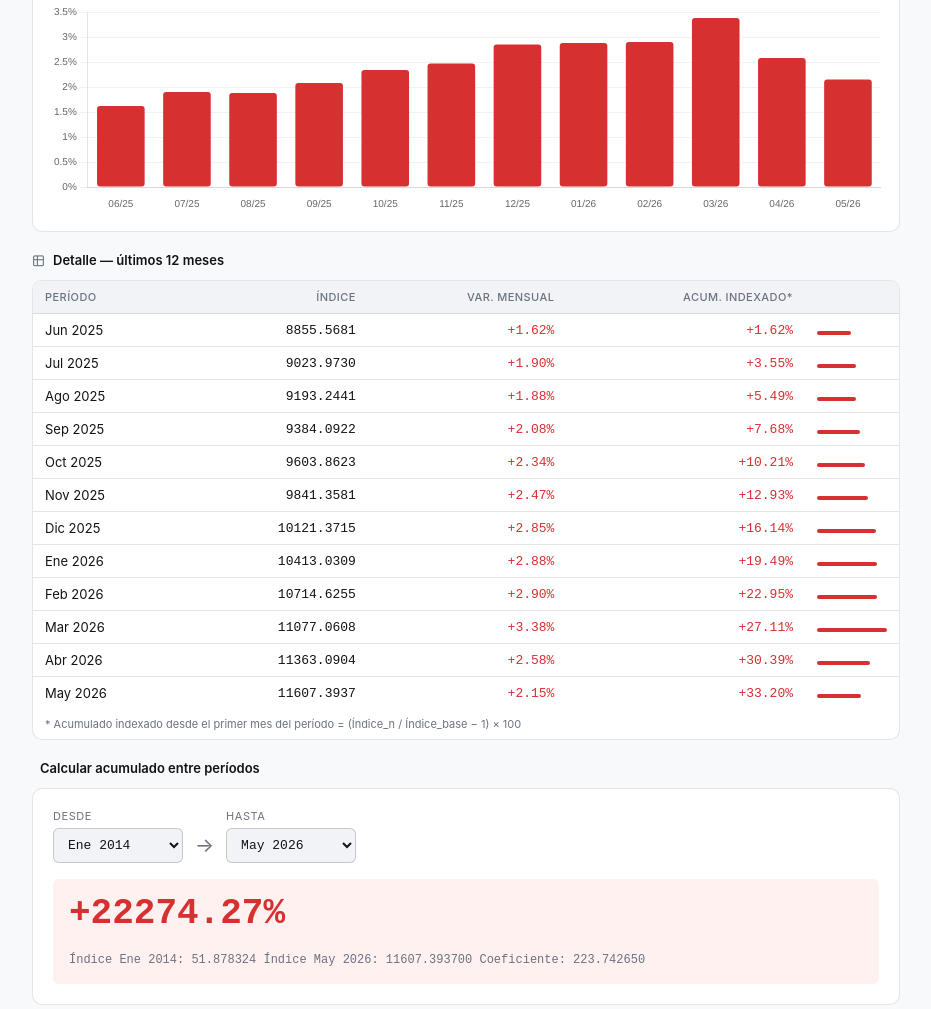
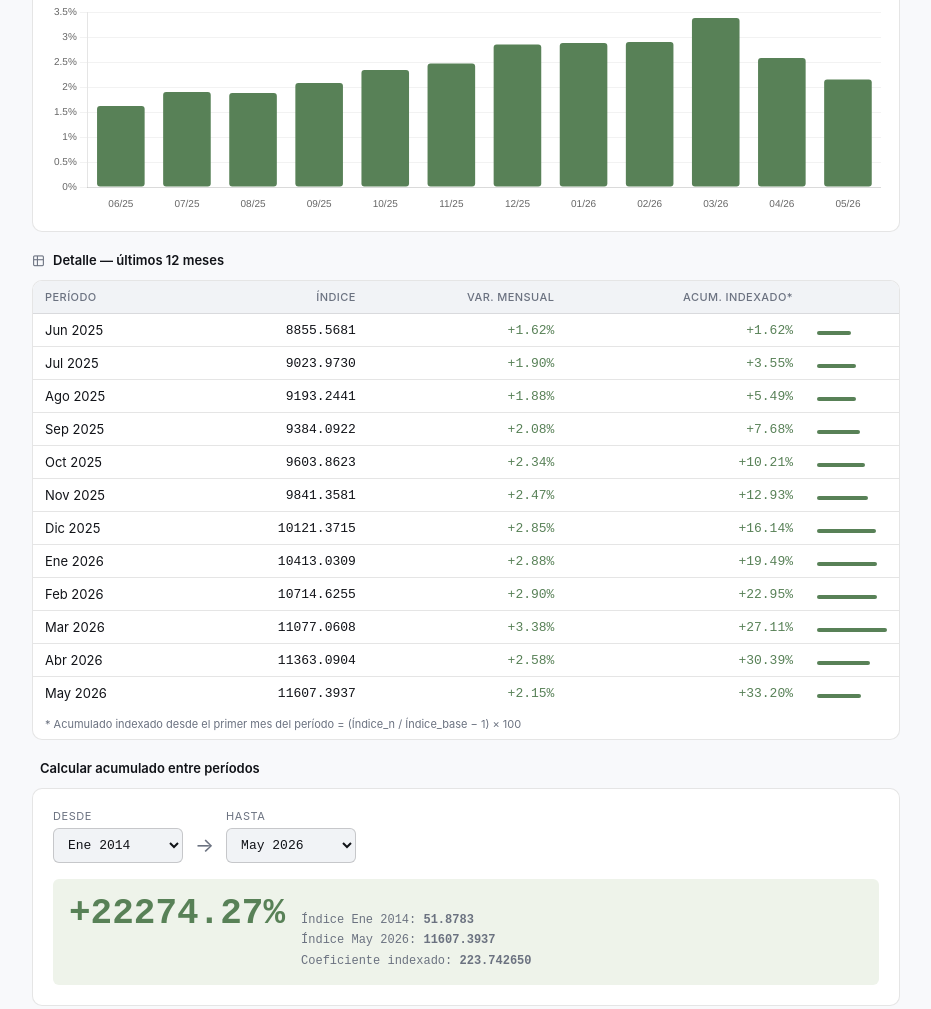
Before and after one commit to ROKYLOKO/facpce-axi, a plain HTML site: page index.html in a window 1280 px wide. Shown: the part 515-1524 px from the top of the page, without its empty margins (174-1105 px from the left). Drawn offline with nearby package versions, Linux system fonts and the light colour scheme; some icons are missing.

Commit message:
Add files via upload

```diff
--- a/index.html
+++ b/index.html
@@ -18,8 +18,8 @@
     --border2: rgba(0,0,0,.18);
     --text: #111318;
     --muted: #6b7280;
-    --red: #d63031;
-    --red-bg: #fff1f0;
+    --green: #588157;
+    --green-bg: #eef3ea;
     --blue: #1d4ed8;
     --blue-bg: #eff6ff;
     --radius: 10px;
@@ -31,7 +31,7 @@
       --bg: #0f1117; --surface: #1a1d27; --surface2: #22273a;
       --border: rgba(255,255,255,.1); --border2: rgba(255,255,255,.2);
       --text: #e8eaf0; --muted: #9ca3b0;
-      --red-bg: #2d0a0a; --blue-bg: #0a1a3d;
+      --green-bg: #1a2616; --blue-bg: #0a1a3d;
     }
   }
 
@@ -77,7 +77,7 @@
     display: inline-flex; align-items: center; gap: 5px;
   }
   #statusChip.ok { background: #e8f5e9; color: #2e7d32; }
-  #statusChip.err { background: var(--red-bg); color: var(--red); }
+  #statusChip.err { background: var(--green-bg); color: var(--green); }
   @media (prefers-color-scheme: dark) {
     #statusChip.ok { background: #0d2b0d; color: #66bb6a; }
   }
@@ -106,13 +106,13 @@
     border-radius: var(--radius); padding: 18px;
   }
   .card.hero {
-    border-left: 4px solid var(--red);
+    border-left: 4px solid var(--green);
     padding: 20px 22px;
   }
 
   .lbl { font-size: 11px; color: var(--muted); text-transform: uppercase; letter-spacing: .06em; margin-bottom: 5px; }
   .num { font-size: 36px; font-weight: 600; font-family: var(--mono); line-height: 1; }
-  .num.red { color: var(--red); }
+  .num.red { color: var(--green); }
   .num.md { font-size: 22px; }
   .num.lg { font-size: 44px; }
   .sub-text { font-size: 12px; color: var(--muted); margin-top: 5px; }
@@ -131,9 +131,9 @@
   td { padding: 8px 12px; border-bottom: 1px solid var(--border); }
   tr:last-child td { border-bottom: none; }
   .mono { font-family: var(--mono); }
-  .red-txt { color: var(--red); }
+  .red-txt { color: var(--green); }
   .bar-cell { width: 80px; }
-  .minibar { height: 4px; border-radius: 2px; background: var(--red); display: inline-block; }
+  .minibar { height: 4px; border-radius: 2px; background: var(--green); display: inline-block; }
 
   /* Section titles */
   .stitle {
@@ -166,10 +166,10 @@
   .result-detail { font-size: 12px; color: var(--muted); font-family: var(--mono); line-height: 1.7; }
 
   .acum-result-row {
-    background: var(--red-bg); border-radius: var(--radius-sm);
+    background: var(--green-bg); border-radius: var(--radius-sm);
     padding: 14px 16px; display: flex; align-items: baseline; gap: 16px; flex-wrap: wrap;
   }
-  .acum-big { font-size: 36px; font-weight: 600; font-family: var(--mono); color: var(--red); }
+  .acum-big { font-size: 36px; font-weight: 600; font-family: var(--mono); color: var(--green); }
 
   /* Last update badge */
   .update-badge {
@@ -497,7 +497,7 @@ function render(data, updatedAt = null) {
       datasets: [{
         label: 'Var. mensual %',
         data: varData.map(x => parseFloat(x.monthly.toFixed(2))),
-        backgroundColor: '#d63031',
+        backgroundColor: '#588157',
         borderRadius: 3, borderSkipped: false,
       }]
     },
@@ -549,11 +549,12 @@ function calcAcum() {
 
   // INDEXED accumulation: (I_final / I_initial - 1) × 100
   const acum = (td.index / fd.index - 1) * 100;
+  const coef = td.index / fd.index;
   document.getElementById('acumRes').textContent = `+${acum.toFixed(2)}%`;
   document.getElementById('acumDetail').innerHTML =
-    `Índice ${fPer(fd.date)}: ${fd.index.toFixed(6)}\n` +
-    `Índice ${fPer(td.date)}: ${td.index.toFixed(6)}\n` +
-    `Coeficiente: ${(td.index / fd.index).toFixed(6)}`;
+    `Índice ${fPer(fd.date)}: <b>${fd.index.toFixed(4)}</b><br>` +
+    `Índice ${fPer(td.date)}: <b>${td.index.toFixed(4)}</b><br>` +
+    `Coeficiente indexado: <b>${coef.toFixed(6)}</b>`;
 }
 
 // ─── Calc: nominal value ─────────────────────────────────────────────────────
@@ -577,10 +578,10 @@ function calcValor() {
 
   document.getElementById('valorNum').textContent = `$ ${fmtPesos(adjusted)}`;
   document.getElementById('valorDetail').innerHTML =
-    `Valor base: $ ${fmtPesos(nominal)}\n` +
-    `Índice ${fPer(fd.date)}: ${fd.index.toFixed(4)}\n` +
-    `Índice ${fPer(td.date)}: ${td.index.toFixed(4)}\n` +
-    `Coeficiente AXI: ${coef.toFixed(6)}`;
+    `Valor base (${fPer(fd.date)}): <b>$ ${fmtPesos(nominal)}</b><br>` +
+    `Índice ${fPer(fd.date)}: <b>${fd.index.toFixed(4)}</b><br>` +
+    `Índice ${fPer(td.date)}: <b>${td.index.toFixed(4)}</b><br>` +
+    `Coeficiente AXI: <b>${coef.toFixed(6)}</b>`;
 }
 
 // ─── Load from URL (with CORS proxies) ───────────────────────────────────────
@@ -616,10 +617,11 @@ async function loadFromJson() {
     const r = await fetch('indices.json', { cache: 'no-store' });
     if (!r.ok) throw new Error('no json');
     const json = await r.json();
-    const data = (json.data || []).map(item => ({
-      date:  new Date(item.period + '-01'),
-      index: item.index,
-    }));
+    const data = (json.data || []).map(item => {
+      // Parse "YYYY-MM" as local date (not UTC) to avoid month offset in UTC-3/UTC-4
+      const [y, m] = item.period.split('-').map(Number);
+      return { date: new Date(y, m - 1, 1), index: item.index };
+    });
     if (data.length > 2) {
       render(data, json.updated_at);
       return true;
```
